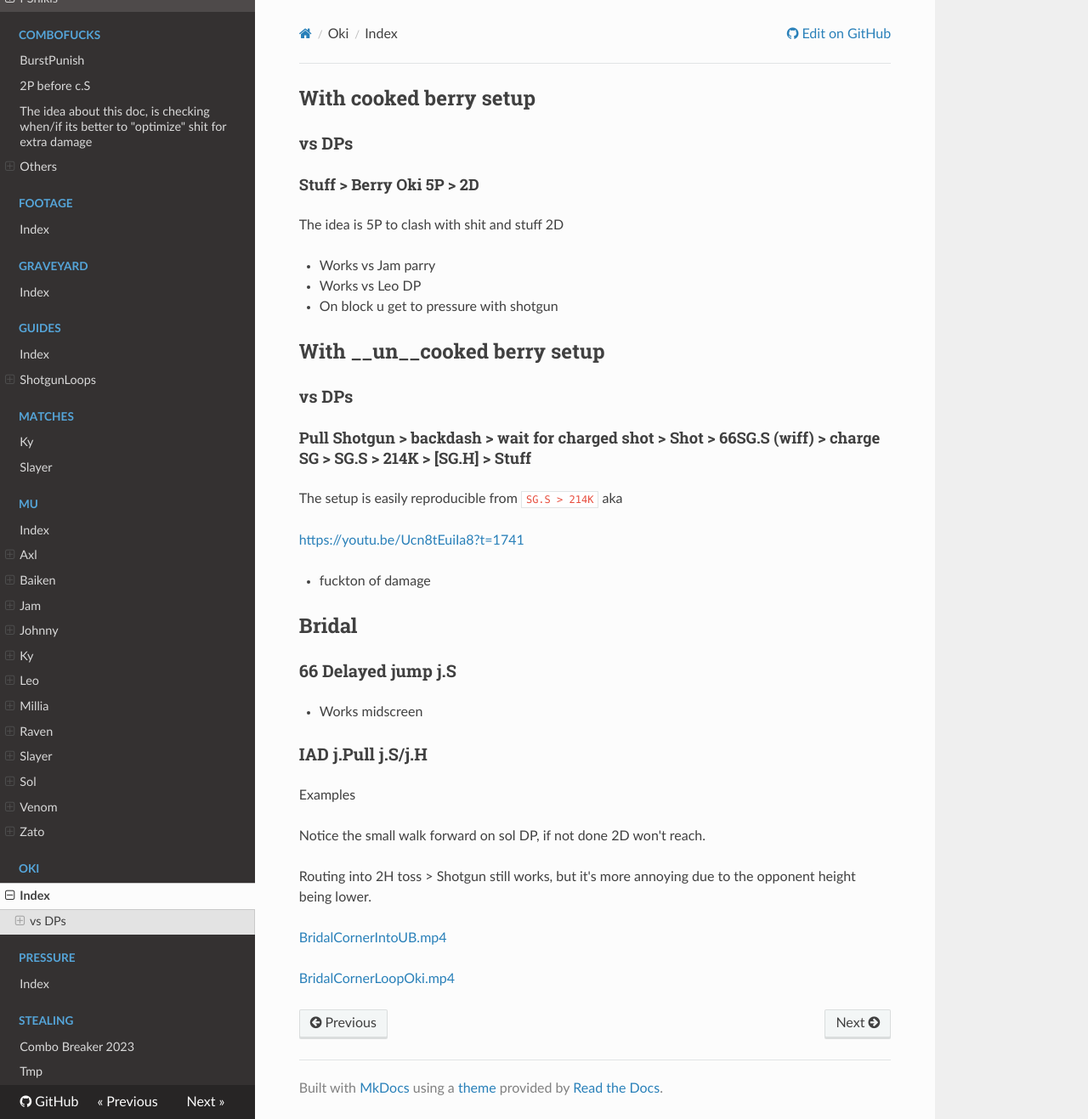
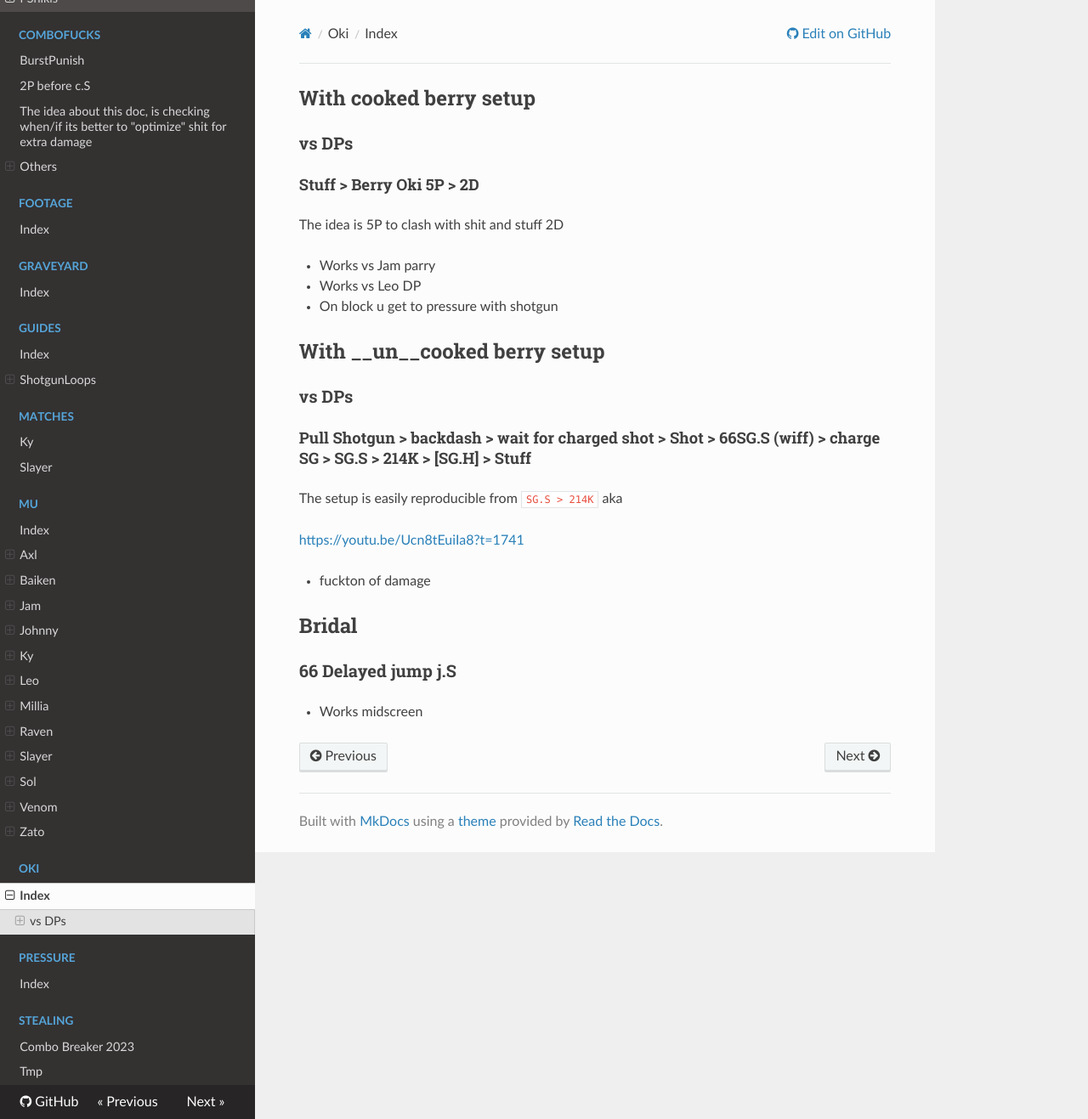
Before and after one commit to OriolFilter/Elphelt, an MkDocs documentation site: the page built from docs/Oki/README.md, in a window 1280 px wide and 1317 px high. Shown: the whole window at 85% size. Built offline with MkDocs 1.6.1, drawn with Linux system fonts in a browser that asks for light colours; nearby versions of some CDN libraries.

Commit message:
Removed (bad) old safejumps

```diff
--- a/docs/Oki/README.md
+++ b/docs/Oki/README.md
@@ -30,15 +30,3 @@ https://youtu.be/Ucn8tEuiIa8?t=1741
 ### 66 Delayed jump j.S
 
 -  Works midscreen
-
-### IAD j.Pull j.S/j.H
-
-Examples
-
-Notice the small walk forward on sol DP, if not done 2D won't reach.
-
-Routing into 2H toss > Shotgun still works, but it's more annoying due to the opponent height being lower.
-
-[BridalCornerIntoUB.mp4](src%2FBridal%2FBridalCornerIntoUB.mp4)
-
-[BridalCornerLoopOki.mp4](src%2FBridal%2FBridalCornerLoopOki.mp4)
```
